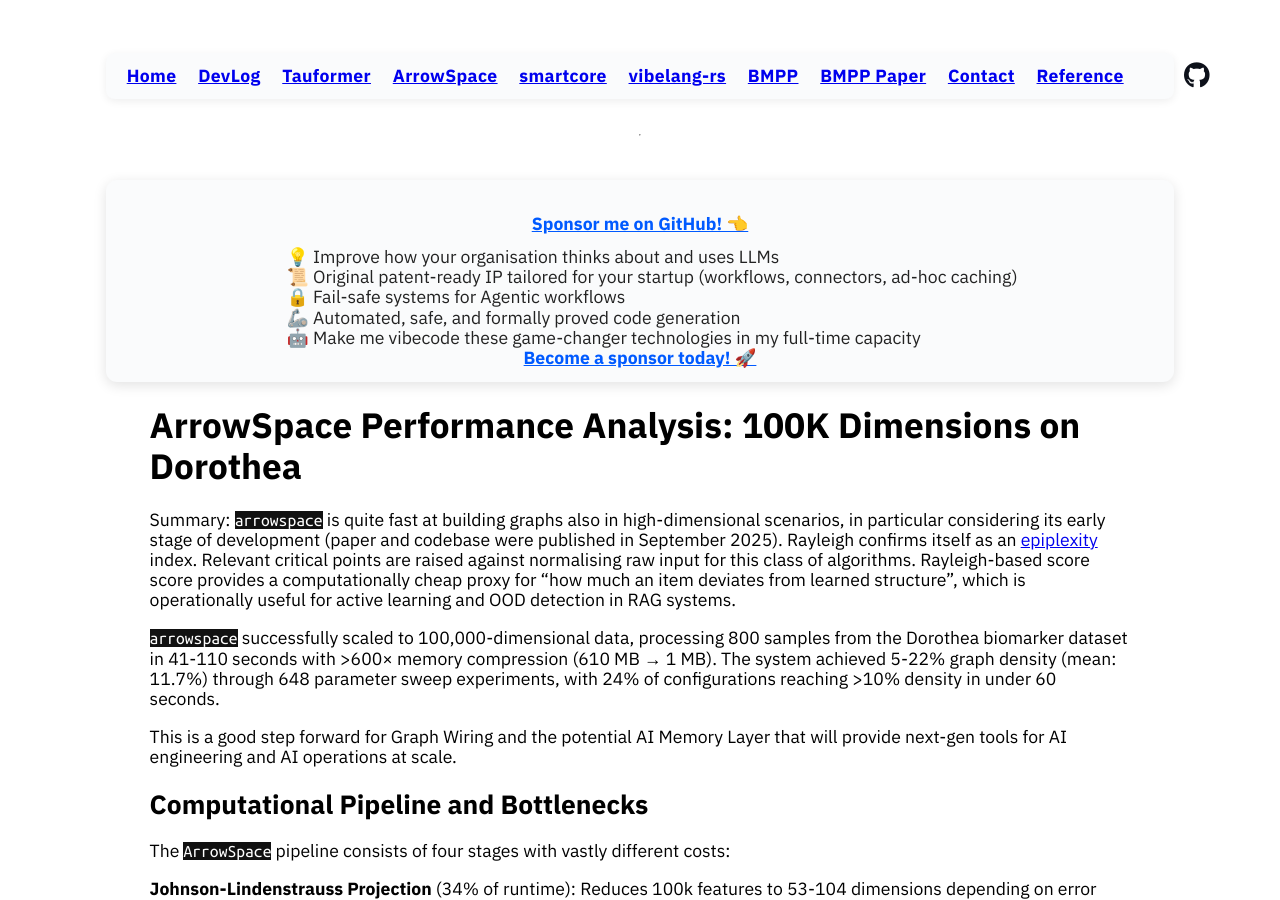
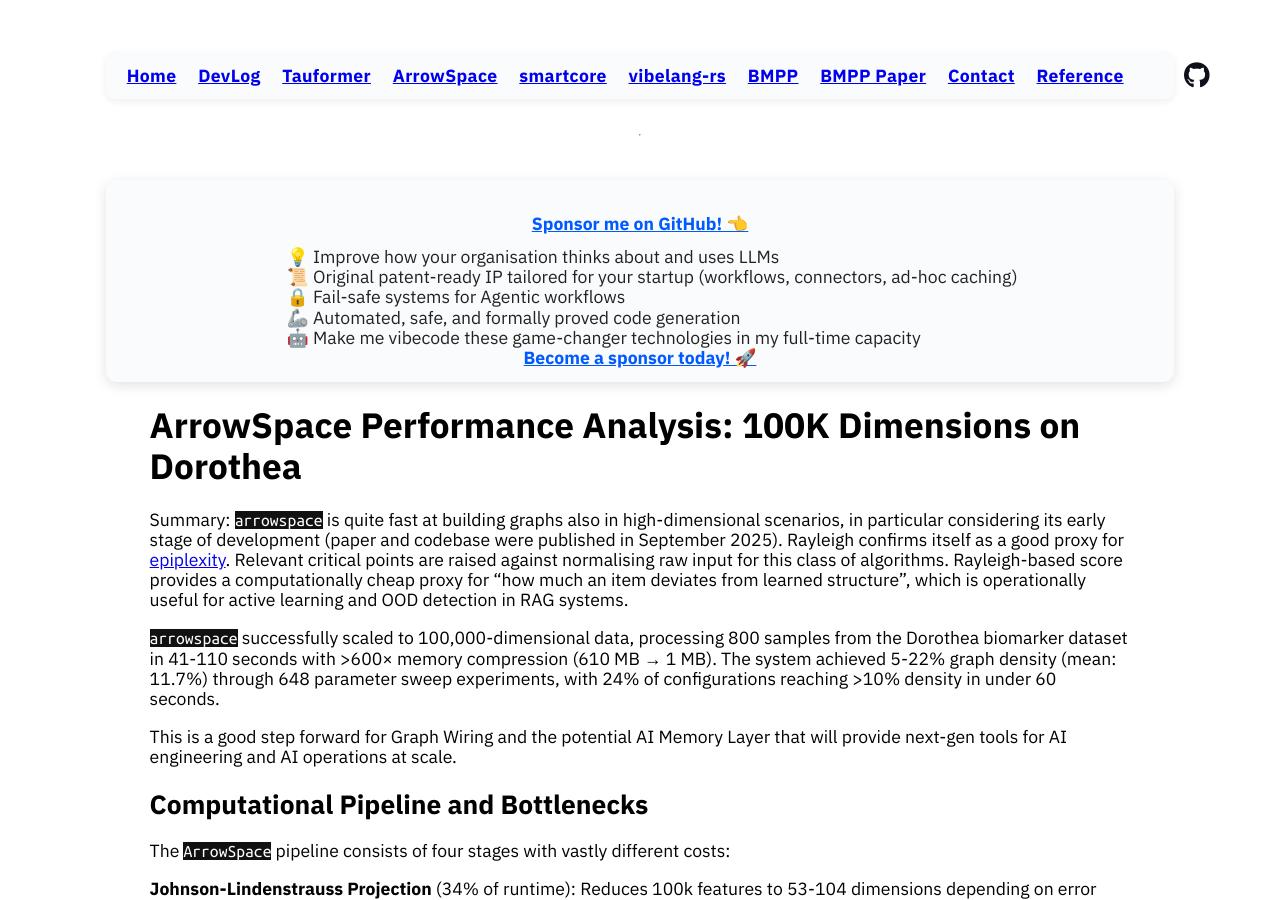
Before and after one commit to Mec-iS/staticwebpage, a Jekyll site: the page built from posts/015_arrowspace_stress-test_on_dorothea_dataset.md, in a window 1280 px wide and 900 px high. Built offline with Jekyll 4.4.1, drawn with Linux system fonts in a browser that asks for light colours; nearby versions of some CDN libraries; formulas are drawn with MathJax 3; some of the changed text lies outside the part shown.

Commit message:
correction

```diff
--- a/posts/015_arrowspace_stress-test_on_dorothea_dataset.md
+++ b/posts/015_arrowspace_stress-test_on_dorothea_dataset.md
@@ -8,7 +8,7 @@
 
 # ArrowSpace Performance Analysis: 100K Dimensions on Dorothea
 
-Summary: `arrowspace` is quite fast at building graphs also in high-dimensional scenarios, in particular considering its early stage of development (paper and codebase were published in September 2025). Rayleigh confirms itself as an [epiplexity](https://arxiv.org/abs/2601.03220) index. Relevant critical points are raised against normalising raw input for this class of algorithms. Rayleigh-based score score provides a computationally cheap proxy for "how much an item deviates from learned structure", which is operationally useful for active learning and OOD detection in RAG systems.
+Summary: `arrowspace` is quite fast at building graphs also in high-dimensional scenarios, in particular considering its early stage of development (paper and codebase were published in September 2025). Rayleigh confirms itself as a good proxy for [epiplexity](https://arxiv.org/abs/2601.03220). Relevant critical points are raised against normalising raw input for this class of algorithms. Rayleigh-based score provides a computationally cheap proxy for "how much an item deviates from learned structure", which is operationally useful for active learning and OOD detection in RAG systems.
 
 `arrowspace` successfully scaled to 100,000-dimensional data, processing 800 samples from the Dorothea biomarker dataset in 41-110 seconds with >600× memory compression (610 MB → 1 MB). The system achieved 5-22% graph density (mean: 11.7%) through 648 parameter sweep experiments, with 24% of configurations reaching >10% density in under 60 seconds.
 
@@ -154,7 +154,7 @@
 
 **1. Feature-space duality**: `ArrowSpace` builds `Laplacian(Transpose(Centroids))`, clustering features in item-space rather than items in feature-space. After transpose, feature magnitudes encode biological importance (i.e. gene activation levels). L2 normalization forces all features to "equal importance," destroying the signal hierarchy we need to preserve .
 
-**2. Curse of dimensionality on hypersphere**: In 100k dimensions, hypersphere volume concentrates in a thin shell. All normalized vectors become nearly orthogonal with distances $$\approx \sqrt{2}$$ (constant). Natural clusters based on magnitude vanish; distance-based clustering sees only noise .
+**2. Curse of dimensionality on hypersphere**: In 100k dimensions, hypersphere volume concentrates in a thin shell. All normalized vectors become nearly orthogonal with distances $$\approx \sqrt{2}$$ (constant). Natural clusters based on magnitude vanish; distance-based clustering sees only noise.
 
 **3. JL projection amplification**: Johnson-Lindenstrauss preserves distances with error $$\epsilon$$, but on a hypersphere where all $$\|x - y\| \approx \sqrt{2}$$, reconstruction error dominates structure. For unnormalized sparse vectors with distances varying $$0.1-10+$$, JL preserves relative distances better, and clustering sees hierarchical scales.
 
```
